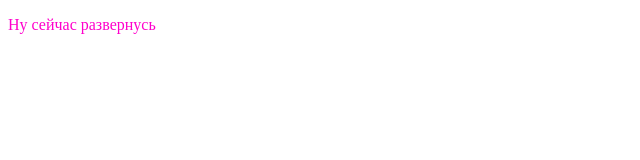
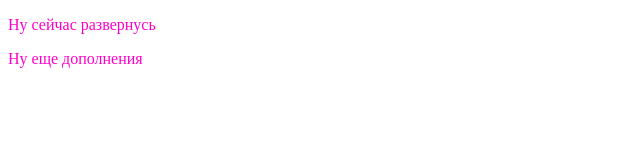
Before and after one commit to StanislavZyuzko/summary_git_june_2022, a plain HTML site: page index.html in a window 1280 px wide. Shown: the whole page, without its empty margins (0-640 px from the left). Drawn offline with Linux system fonts and the light colour scheme.

Commit message:
еще дополнения

```diff
--- a/index.html
+++ b/index.html
@@ -8,6 +8,7 @@
     <title>Изучаем Гитхаб дальше</title>
 </head>
 <p>Ну сейчас развернусь</p>
+<p>Ну еще дополнения</p>
 
 <body>
 
```
